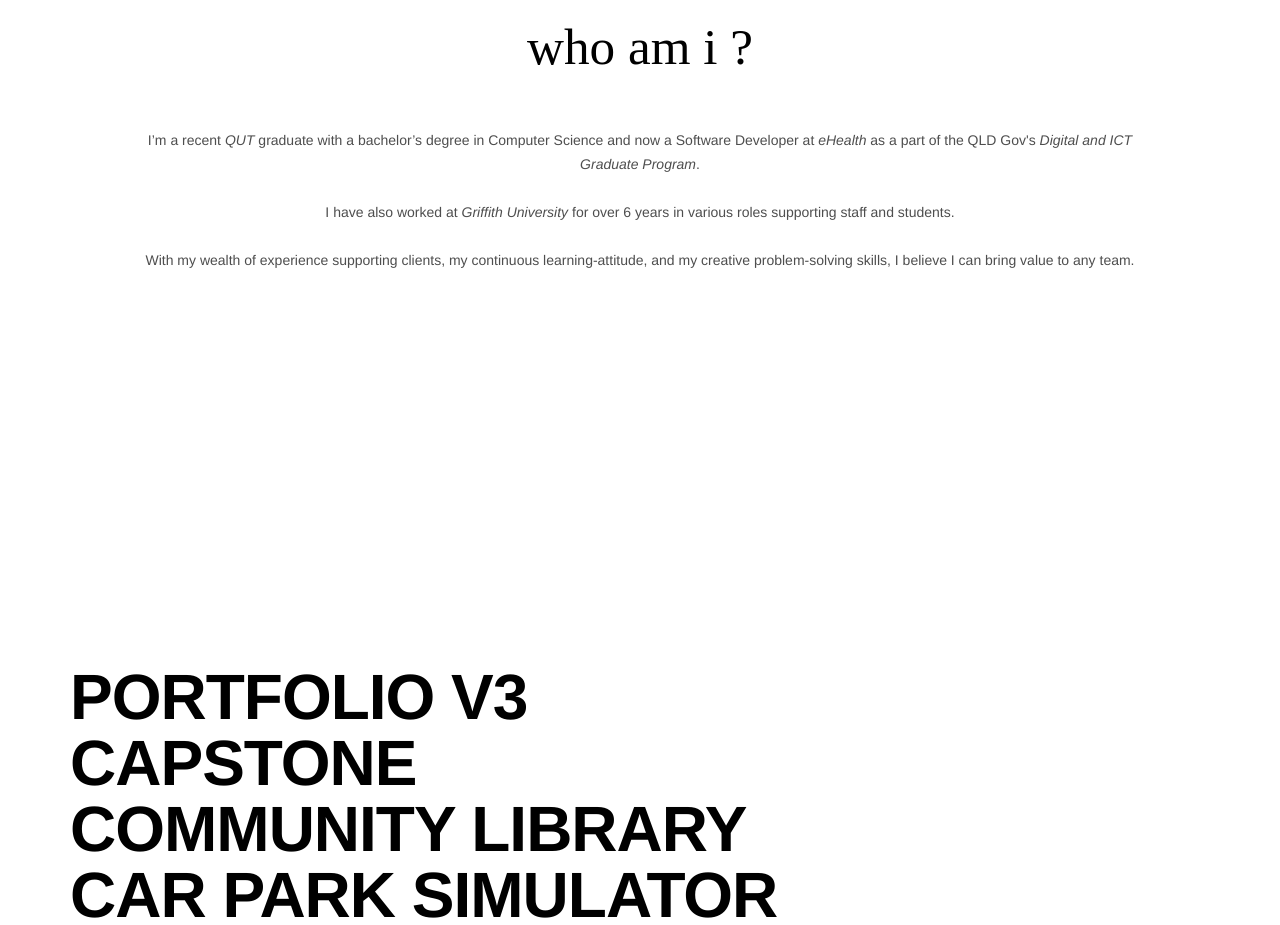
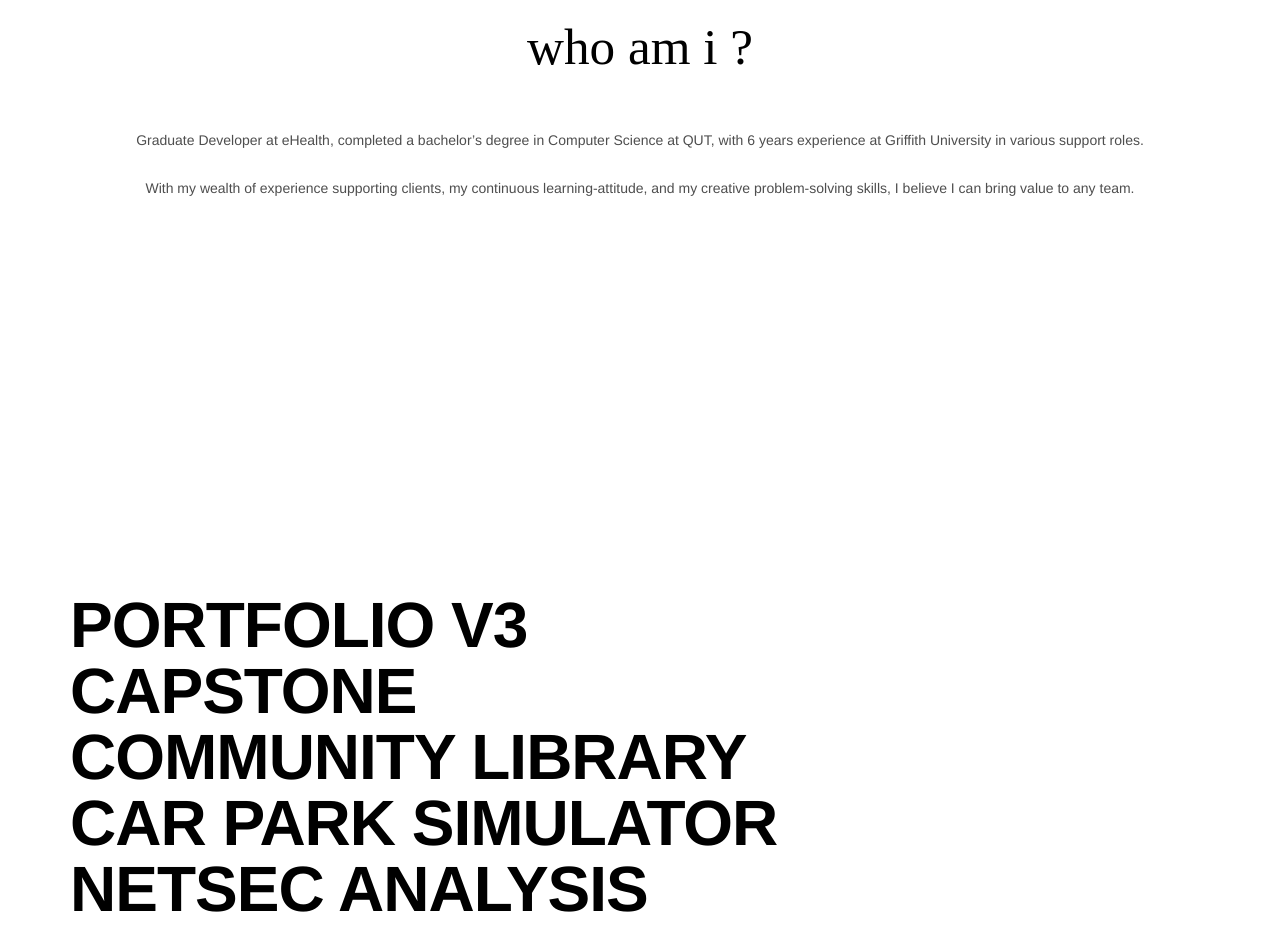
Before and after one commit to jjawny/jjawny.github.io, a React (Create React App) app: page / in a window 1280 px wide. Shown: the part 900-1825 px from the top of the page. Built offline with nearby package versions, Linux system fonts and the light colour scheme; a web font is replaced by a local one.

Commit message:
updated email and bio

```diff
--- a/src/Bio/Bio.tsx
+++ b/src/Bio/Bio.tsx
@@ -6,9 +6,7 @@
         <div className="bio-container">
             <h2>who am i ?</h2>
             <p>
-                I’m a recent <em>QUT</em> graduate with a bachelor’s degree in Computer Science and now a Software Developer at <em>eHealth</em> as a part of the QLD Gov's <em>Digital and ICT Graduate Program</em>.
-                <br/><br/>
-                I have also worked at <em>Griffith University</em> for over 6 years in various roles supporting staff and students.
+                Graduate Developer at eHealth, completed a bachelor’s degree in Computer Science at QUT, with 6 years experience at Griffith University in various support roles.
                 <br/><br/>
                 With my wealth of experience supporting clients, my continuous learning-attitude, and my creative problem-solving skills, I believe I can bring value to any team.
             </p>
--- a/src/Navi/Navi.tsx
+++ b/src/Navi/Navi.tsx
@@ -36,7 +36,7 @@
                 </NavLink>
             </NavItem>
             <NavItem>
-                <NavLink href="mailto:johnny.madigan@icloud.com">
+                <NavLink href="mailto:jjjmadigan@gmail.com">
                     <img src={iEmail} alt='Email me' className='link-icon'/><span className='link-text'>Email</span>
                 </NavLink>
             </NavItem>
```
